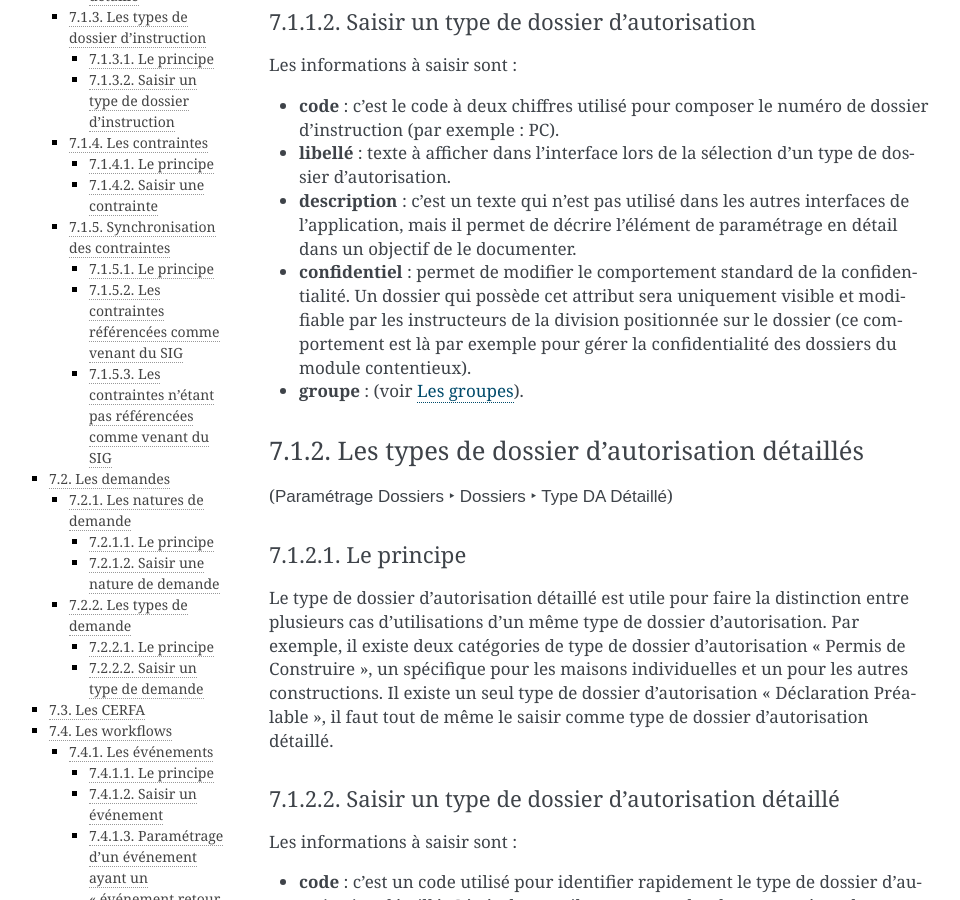
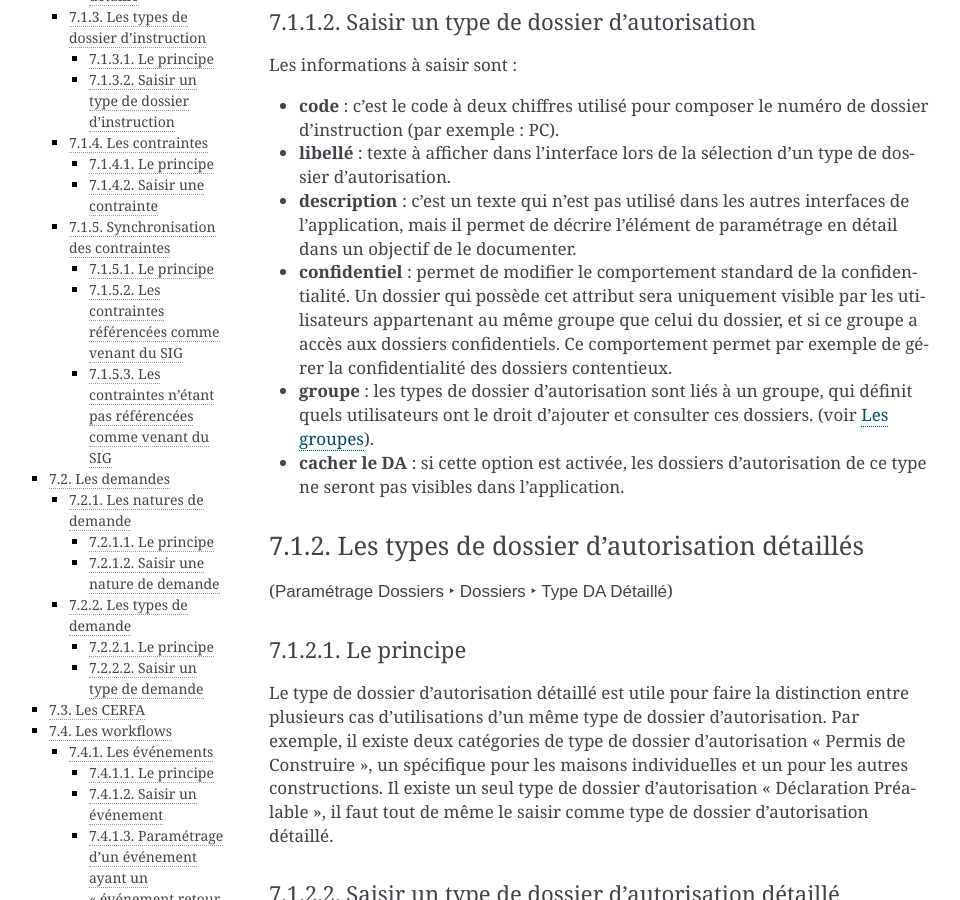
Before and after one commit to mpavaux/openads-documentation, a Sphinx documentation site: the page built from source/manuel_utilisateur/parametrage_dossier.rst, in a window 1280 px wide and 900 px high, scrolled down 460 px. Shown: the whole window, without its empty margins (151-1111 px from the left). Built offline with Sphinx 7.4.7, drawn with Linux system fonts in a browser that asks for light colours.

Commit message:
Ajout de documentation sur la nouvelle option "cacher le DA"

```diff
--- a/source/manuel_utilisateur/parametrage_dossier.rst
+++ b/source/manuel_utilisateur/parametrage_dossier.rst
@@ -38,11 +38,15 @@
   interfaces de l'application, mais il permet de décrire l'élément de
   paramétrage en détail dans un objectif de le documenter.
 * **confidentiel** : permet de modifier le comportement standard de la
-  confidentialité. Un dossier qui possède cet attribut sera uniquement visible
-  et modifiable par les instructeurs de la division positionnée sur le dossier
-  (ce comportement est là par exemple pour gérer la confidentialité des dossiers
-  du module contentieux).
-* **groupe** : (voir :ref:`parametrage_groupe`).
+  confidentialité. Un dossier qui possède cet attribut sera uniquement visible par les
+  utilisateurs appartenant au même groupe que celui du dossier, et si ce groupe a accès
+  aux dossiers confidentiels. Ce comportement permet par exemple de gérer la
+  confidentialité des dossiers contentieux.
+* **groupe** : les types de dossier d'autorisation sont liés à un groupe, qui définit
+  quels utilisateurs ont le droit d'ajouter et consulter ces dossiers.
+  (voir :ref:`parametrage_groupe`).
+* **cacher le DA** : si cette option est activée, les dossiers d'autorisation de ce type
+  ne seront pas visibles dans l'application.
 
 
 .. _parametrage_dossiers_dossier_autorisation_type_detaille:
```
